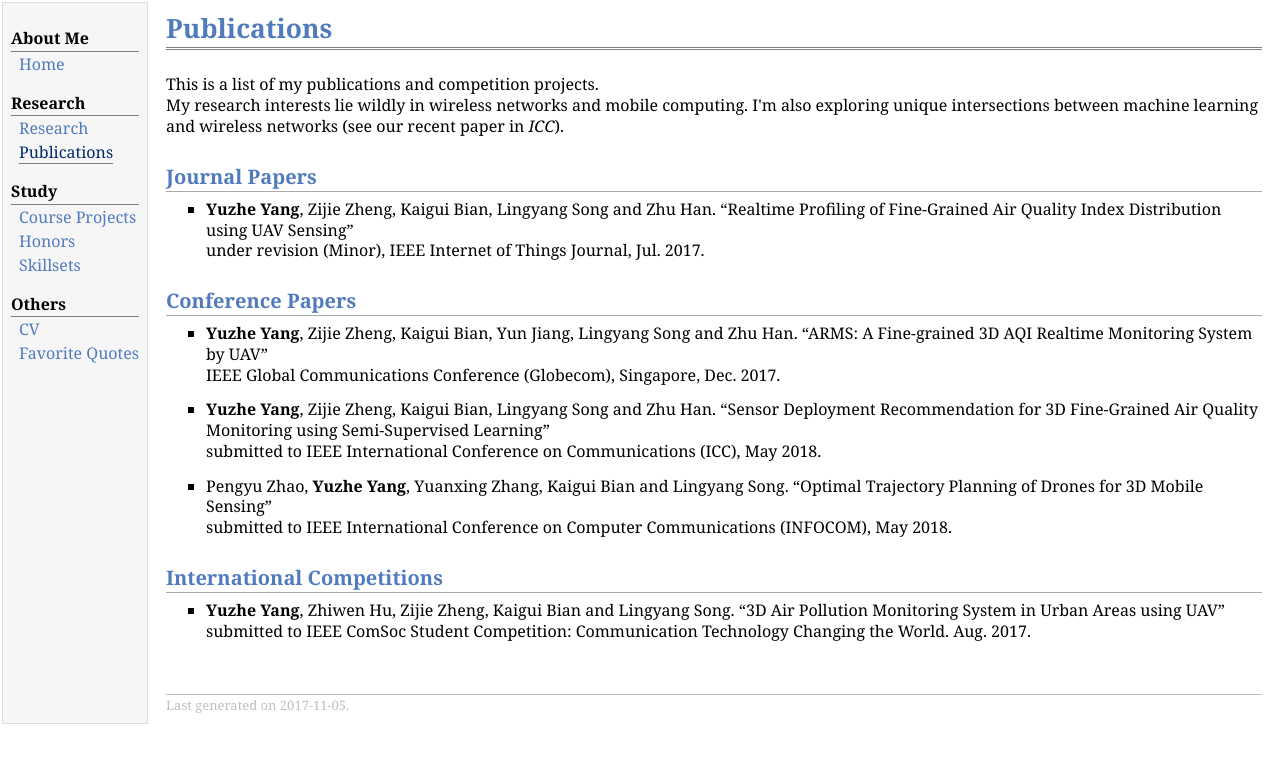
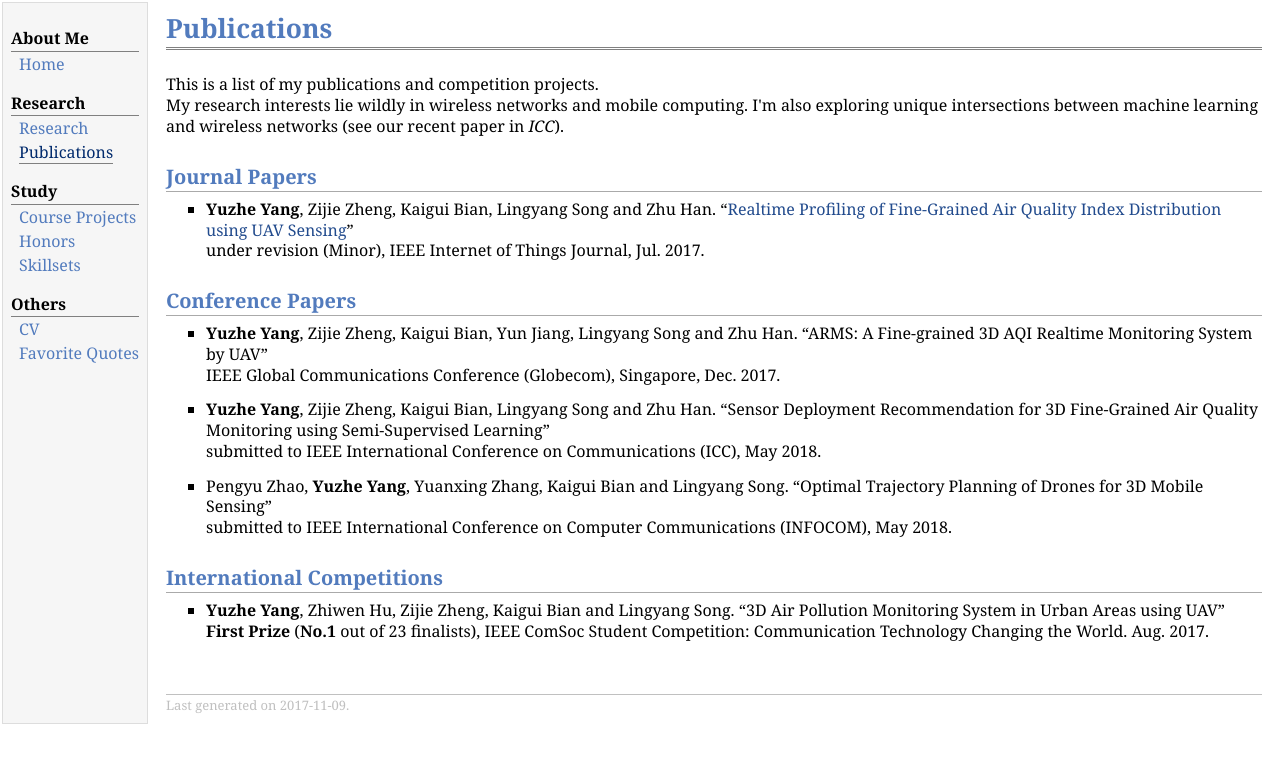
Before and after one commit to YyzHarry/Personal-Website, a Jekyll site: the page publications.html, which Jekyll copies as it is, in a window 1280 px wide. Shown: the top 763 px of the page. Built offline with Jekyll 4.4.1, drawn with Linux system fonts in a browser that asks for light colours.

Commit message:
Update publications.html

```diff
--- a/publications.html
+++ b/publications.html
@@ -34,7 +34,7 @@
 My research interests lie wildly in wireless networks and mobile computing. I'm also exploring unique intersections between machine learning and wireless networks (see our recent paper in <i>ICC</i>).</p>
 <h2>Journal Papers</h2>
 <ul>
-<li><p><b>Yuzhe Yang</b>, Zijie Zheng, Kaigui Bian, Lingyang Song and Zhu Han. &ldquo;Realtime Profiling of Fine-Grained Air Quality Index Distribution using UAV Sensing&rdquo; <br />
+<li><p><b>Yuzhe Yang</b>, Zijie Zheng, Kaigui Bian, Lingyang Song and Zhu Han. &ldquo;<a href="https://arxiv.org/abs/1711.02821">Realtime Profiling of Fine-Grained Air Quality Index Distribution using UAV Sensing</a>&rdquo; <br />
 under revision (Minor), IEEE Internet of Things Journal, Jul. 2017.</p>
 </li>
 </ul>
@@ -57,12 +57,12 @@ submitted to IEEE International Conference on Computer Communications (INFOCOM),
 <h2>International Competitions</h2>
 <ul>
 <li><p><b>Yuzhe Yang</b>, Zhiwen Hu, Zijie Zheng, Kaigui Bian and Lingyang Song. &ldquo;3D Air Pollution Monitoring System in Urban Areas using UAV&rdquo; <br />
-submitted to IEEE ComSoc Student Competition: Communication Technology Changing the World. Aug. 2017.</p>
+<b>First Prize</b> (<b>No.1</b> out of 23 finalists), IEEE ComSoc Student Competition: Communication Technology Changing the World. Aug. 2017.</p>
 </li>
 </ul>
 <div id="footer">
 <div id="footer-text">
-Last generated on 2017-11-05.
+Last generated on 2017-11-09.
 </div>
 </div>
 </td>
```
